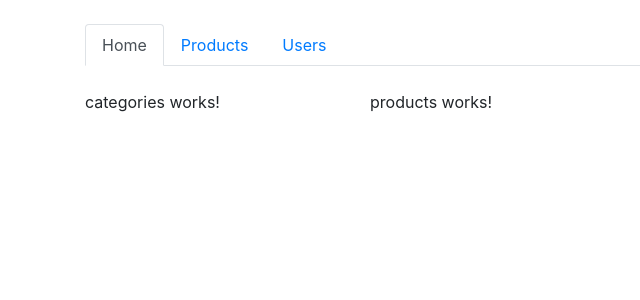
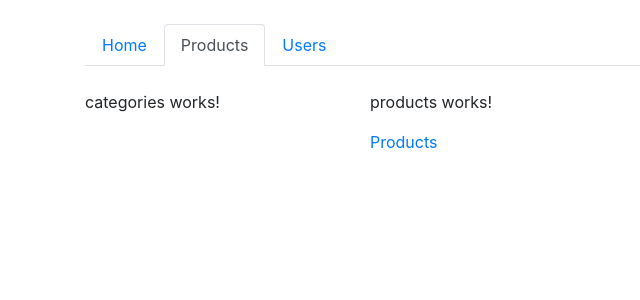
Before and after one commit to Arifdamar/Angular, an Angular app in the folder example2/: page /products in a window 1280 px wide. Shown: the top 300 px of the page, without its empty margins (0-640 px from the left). Built offline with nearby package versions, Linux system fonts and the light colour scheme.

Commit message:
Router links

```diff
--- a/example2/src/app/app.component.html
+++ b/example2/src/app/app.component.html
@@ -3,13 +3,16 @@
     <div class="col-md-12">
       <ul class="nav nav-tabs my-4">
         <li class="nav-item">
-          <a href="#" class="nav-link active">Home</a>
+          <a routerLink="/" class="nav-link"
+          routerLinkActive="active"
+          [routerLinkActiveOptions]="{exact: true}"
+          >Home</a>
         </li>
         <li class="nav-item">
-          <a href="#" class="nav-link">Products</a>
+          <a routerLink="products" class="nav-link" routerLinkActive="active">Products</a>
         </li>
         <li class="nav-item">
-          <a href="#" class="nav-link">Users</a>
+          <a routerLink="users" class="nav-link" routerLinkActive="active">Users</a>
         </li>
       </ul>
     </div>
--- a/example2/src/app/products/products.component.html
+++ b/example2/src/app/products/products.component.html
@@ -1 +1,5 @@
 <p>products works!</p>
+
+<p>
+    <a routerLink="/products">Products</a>
+</p>
```
Also changed, not shown: example2/src/app/categories/categories.component.html (line endings or trailing spaces).
